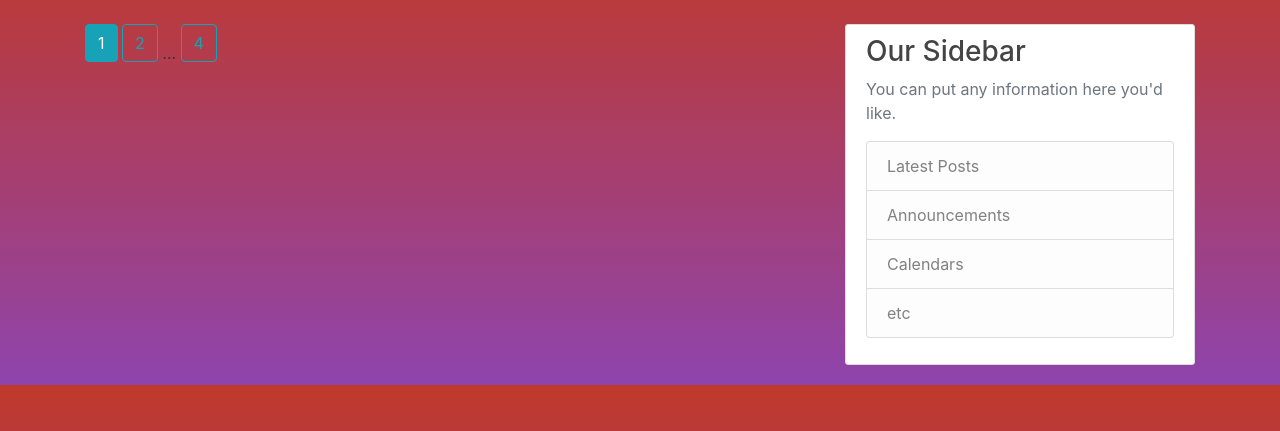
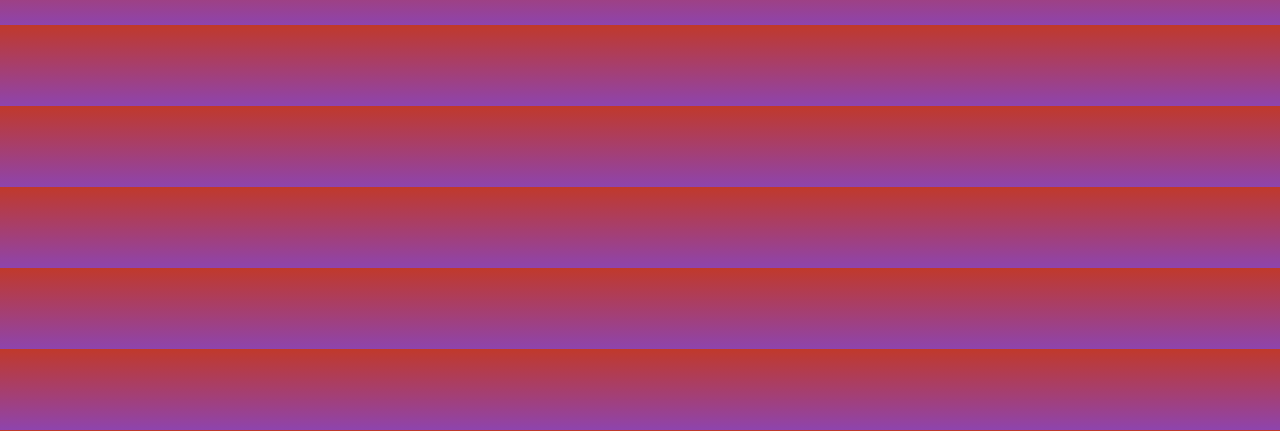
Before and after one commit to cagaljfilipa/PMF-Mingle, a Flask app: page / in a window 1280 px wide. Shown: the part 56-487 px from the top of the page. Run offline with Flask 2, Linux system fonts and the light colour scheme; data comes from the database, SQL or seed files in the repository; both versions use the stored data as it was after the commit; some libraries are stand-ins or nearby versions.

Commit message:
uvjeti dodani, bez paginacije

```diff
--- a/datingapp/routes.py
+++ b/datingapp/routes.py
@@ -9,14 +9,30 @@ from datingapp.forms import (RegistrationForm, LoginForm, UpdateAccountForm,
 from flask_login import login_user, current_user, logout_user, login_required
 from flask_mail import Message
 
+
+
+
+posts = None
 @app.route("/")
 @app.route("/home")
 def home():
-    page  = request.args.get('page', 1, type=int)
-    posts = Post.query.order_by(Post.date_posted.desc()).paginate(page=page, per_page=5)
+    #page  = request.args.get('page', 1, type=int)
+    #posts = Post.query.order_by(Post.date_posted.desc()).paginate(page=page, per_page=5)
+    posts = Post.query.all()
+    return render_template('home.html', posts=posts)
 
-    #posts = Post.query.join(User).filter_by(gender='Female').all()
-    return render_template('home.html', posts=posts)
+#Jinja za paginaciju, 'home.html'
+# {% for page_num in posts.iter_pages(left_edge=1, right_edge=1, left_current=1, right_current=2) %}
+#       {% if page_num %}
+#         {% if posts.page == page_num %}
+#           <a class="btn btn-info mb-4" href="{{ url_for('home', page=page_num) }}">{{ page_num }}</a>
+#         {% else %}
+#           <a class="btn btn-outline-info mb-4" href="{{ url_for('home', page=page_num) }}">{{ page_num }}</a>
+#         {% endif %}
+#       {% else %}
+#         ...
+#       {% endif %}
+#     {% endfor %}
 
 
 
@@ -57,6 +73,7 @@ def login():
 
 @app.route("/logout")
 def logout():
+    posts = None
     logout_user()
     return redirect(url_for('home'))
 
@@ -141,14 +158,14 @@ def delete_post(post_id):
     flash('Your post has been deleted!', 'success')
     return redirect(url_for('home'))
 
-@app.route("/user/<string:username>")
-def user_posts(username):
-    page  = request.args.get('page', 1, type=int)
-    user = User.query.filter_by(username=username).first_or_404()
-    posts = Post.query.filter_by(author=user)\
-        .order_by(Post.date_posted.desc())\
-        .paginate(page=page, per_page=5)
-    return render_template('user_posts.html', posts=posts, user=user)
+# @app.route("/user/<string:username>")
+# def user_posts(username):
+#     page  = request.args.get('page', 1, type=int)
+#     user = User.query.filter_by(username=username).first_or_404()
+#     posts = Post.query.filter_by(author=user)\
+#         .order_by(Post.date_posted.desc())\
+#        .paginate(page=page, per_page=5)
+#     return render_template('user_posts.html', posts=posts, user=user)
 
 def send_reset_email(user):
     token = user.get_reset_token()
--- a/datingapp/templates/home.html
+++ b/datingapp/templates/home.html
@@ -1,15 +1,13 @@
 {% extends "layout.html" %}
 {% block content %}
-
-
-{% for post in posts.items %}
+    {% for post in posts %}
     {% if current_user.preference == 'Female' %}
     {% if (post.author.gender == 'Female') and ((post.author.preference == 'Female') or (post.author.preference == 'Both')) %}
       <article class="media content-section">
           <img class="rounded-circle article-img" src="{{ url_for('static', filename='profile_pics/' + post.author.image_file) }}">
           <div class="media-body">
             <div class="article-metadata">
-          <a class="mr-2" href="{{ url_for('user_posts', username=post.author.username) }}">{{ post.author.username }}</a>
+              <a class="mr-2" href="#">{{ post.author.username }}</a>
               <small class="text-muted">{{ post.date_posted.strftime('%d-%m-%Y') }}</small>
             </div>
             <h2><a class="article-title" href="{{ url_for('post', post_id=post.id) }}">{{ post.title }}</a></h2>
@@ -24,7 +22,7 @@
             <img class="rounded-circle article-img" src="{{ url_for('static', filename='profile_pics/' + post.author.image_file) }}">
             <div class="media-body">
               <div class="article-metadata">
-          <a class="mr-2" href="{{ url_for('user_posts', username=post.author.username) }}">{{ post.author.username }}</a>
+                <a class="mr-2" href="#">{{ post.author.username }}</a>
                 <small class="text-muted">{{ post.date_posted.strftime('%d-%m-%Y') }}</small>
               </div>
               <h2><a class="article-title" href="{{ url_for('post', post_id=post.id) }}">{{ post.title }}</a></h2>
@@ -39,7 +37,7 @@
             <img class="rounded-circle article-img" src="{{ url_for('static', filename='profile_pics/' + post.author.image_file) }}">
             <div class="media-body">
               <div class="article-metadata">
-          <a class="mr-2" href="{{ url_for('user_posts', username=post.author.username) }}">{{ post.author.username }}</a>
+                <a class="mr-2" href="#">{{ post.author.username }}</a>
                 <small class="text-muted">{{ post.date_posted.strftime('%d-%m-%Y') }}</small>
               </div>
               <h2><a class="article-title" href="{{ url_for('post', post_id=post.id) }}">{{ post.title }}</a></h2>
@@ -49,15 +47,4 @@
         {% endif %}
     {% endif %}
     {% endfor %}
-     {% for page_num in posts.iter_pages(left_edge=1, right_edge=1, left_current=1, right_current=2) %}
-      {% if page_num %}
-        {% if posts.page == page_num %}
-          <a class="btn btn-info mb-4" href="{{ url_for('home', page=page_num) }}">{{ page_num }}</a>
-        {% else %}
-          <a class="btn btn-outline-info mb-4" href="{{ url_for('home', page=page_num) }}">{{ page_num }}</a>
-        {% endif %}
-      {% else %}
-        ...
-      {% endif %}
-    {% endfor %}
 {% endblock content %}
--- a/datingapp/templates/layout.html
+++ b/datingapp/templates/layout.html
@@ -59,7 +59,7 @@
             {% endif %}
           {% endwith %}
           {% block content %}{% endblock %}
-        </div>
+        <!-- </div>
         <div class="col-md-4">
           <div class="content-section">
             <h3>Our Sidebar</h3>
@@ -73,10 +73,8 @@
             </p>
           </div>
         </div>
-      </div>
+      </div> -->
     </main>
-
-
     <!-- Optional JavaScript -->
     <!-- jQuery first, then Popper.js, then Bootstrap JS -->
     <script src="https://code.jquery.com/jquery-3.2.1.slim.min.js" integrity="sha384-KJ3o2DKtIkvYIK3UENzmM7KCkRr/rE9/Qpg6aAZGJwFDMVNA/GpGFF93hXpG5KkN" crossorigin="anonymous"></script>
```
Also changed, not shown: testbaze.py (added, +7 -0 lines), datingapp/site.db, site.db (added). Lines whose indentation alone changed are shown as unchanged.
